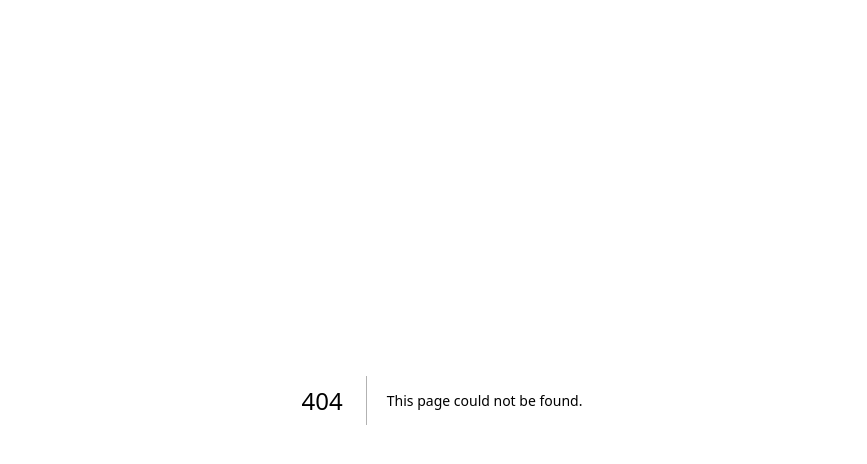
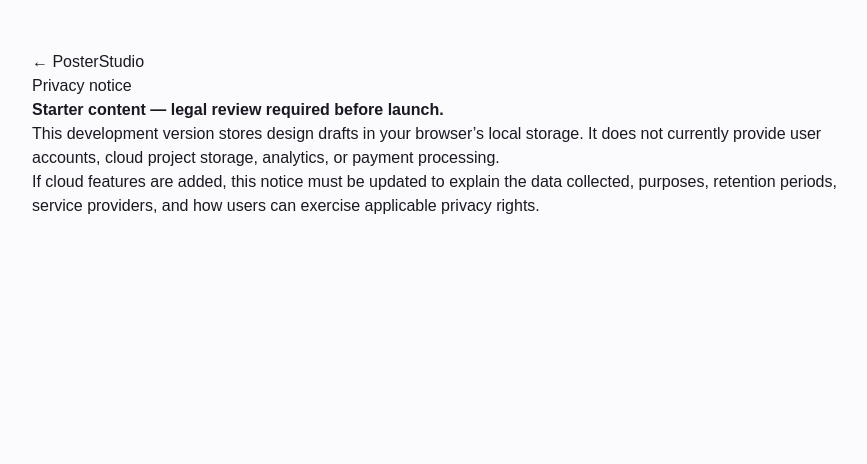
Before and after one commit to UkohEmmanuel1/studio, a Next.js app: page /privacy in a window 1280 px wide. Before the commit this address had no page. Shown: the top 464 px of the page, without its empty margins (198-1065 px from the left). Built offline with nearby package versions, Linux system fonts and the light colour scheme.

Commit message:
feat: add PosterStudio app/privacy/page.tsx

```diff
--- /dev/null
+++ b/app/privacy/page.tsx
@@ -0,0 +1,4 @@
+import Link from "next/link";
+export default function PrivacyPage() {
+  return <main className="container" style={{padding:"50px 0",maxWidth:820}}><Link href="/">← PosterStudio</Link><h1>Privacy notice</h1><p><strong>Starter content — legal review required before launch.</strong></p><p>This development version stores design drafts in your browser’s local storage. It does not currently provide user accounts, cloud project storage, analytics, or payment processing.</p><p>If cloud features are added, this notice must be updated to explain the data collected, purposes, retention periods, service providers, and how users can exercise applicable privacy rights.</p></main>;
+}
```
